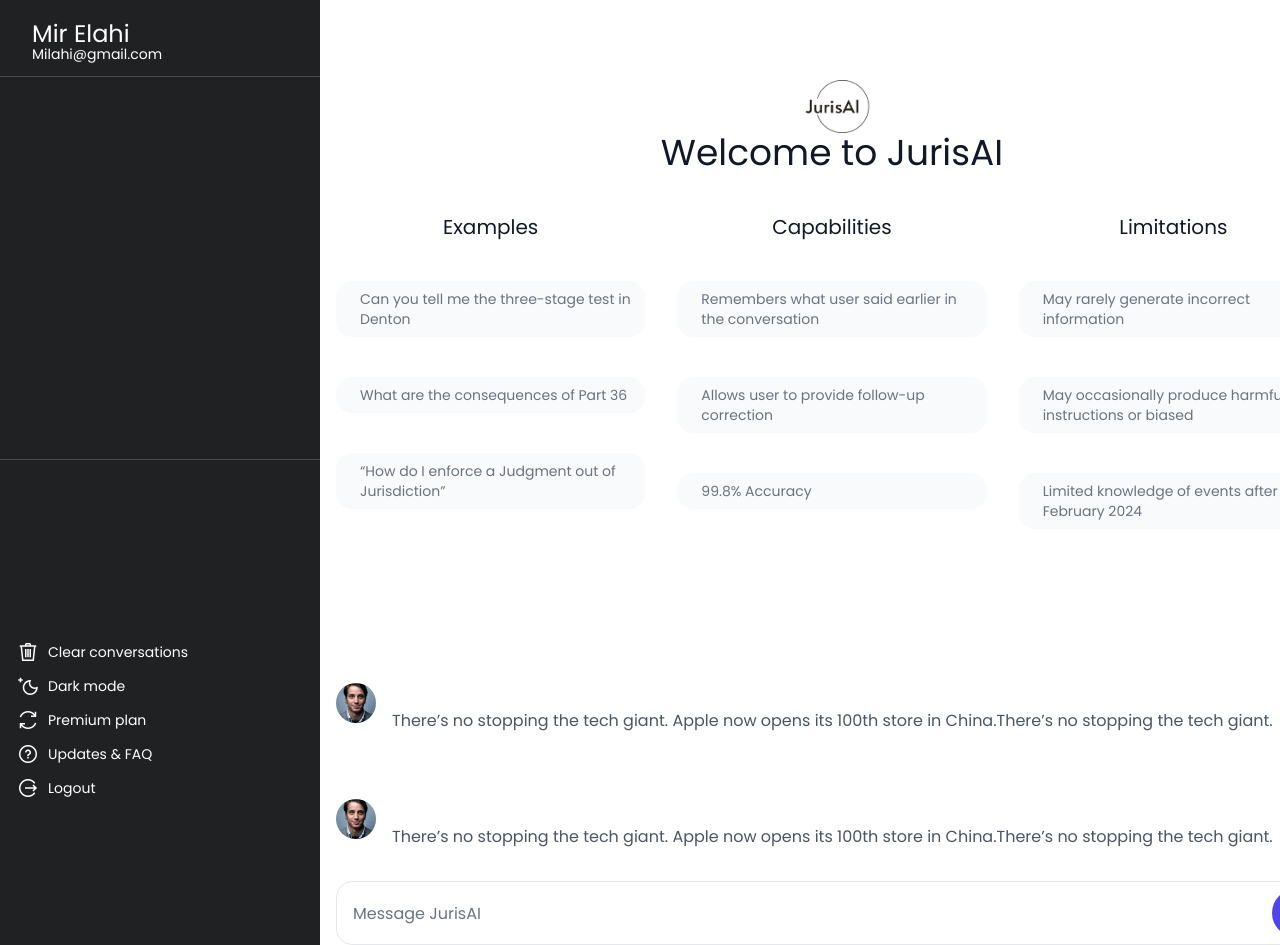
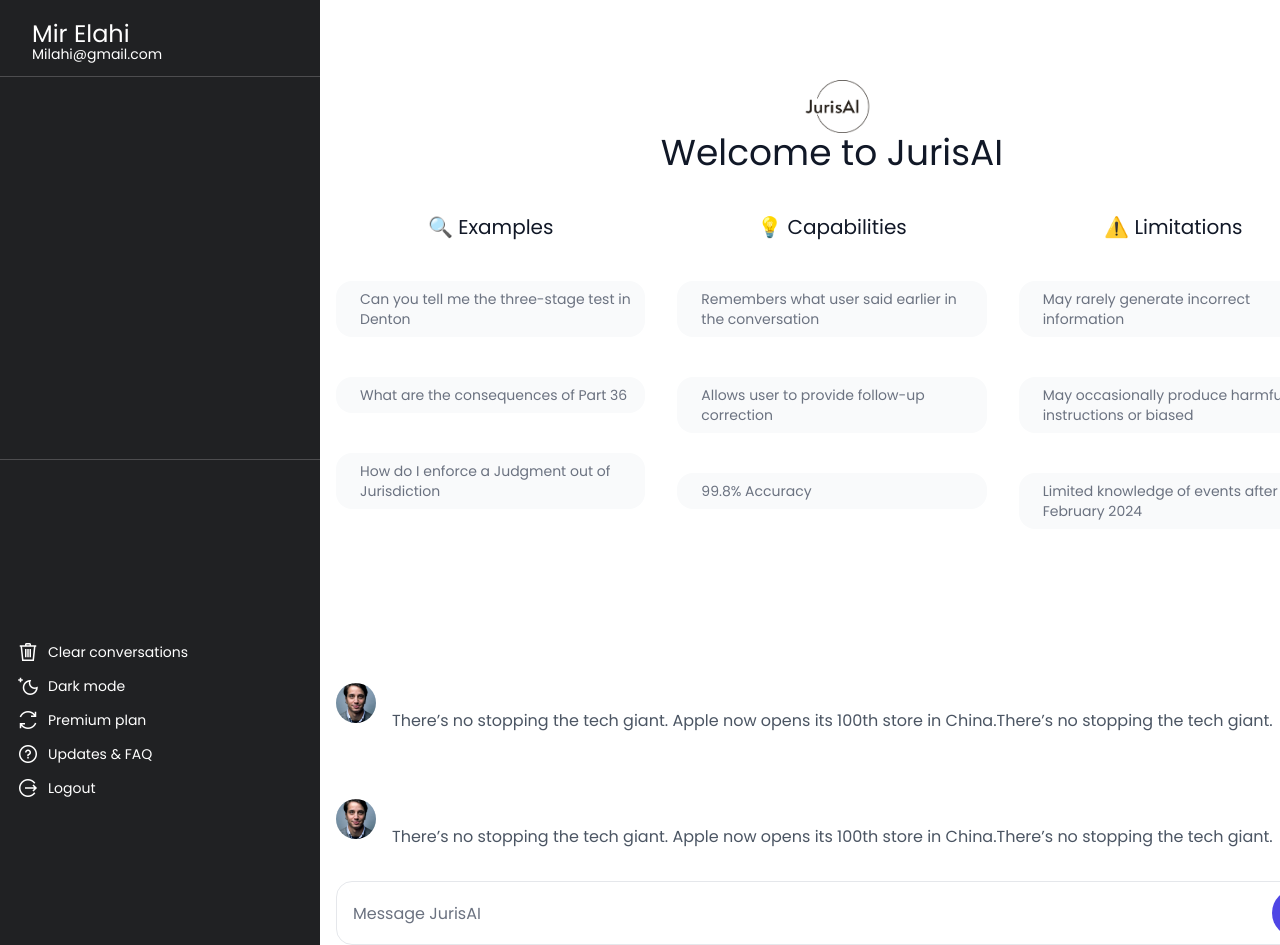
Before and after one commit to abidkarimi/JurisAI, a Next.js app: page /home-ai in a window 1280 px wide. Shown: the top 945 px of the page. Built offline with nearby package versions, Linux system fonts and the light colour scheme.

Commit message:
Added my project

```diff
--- a/src/app/home-ai/page.tsx
+++ b/src/app/home-ai/page.tsx
@@ -37,28 +37,29 @@
 const FOUNDER_DEMO: Statistic[] = [
   {
     id: "1",
-    heading: "Examples",
+    heading: "🔍 Examples",
     subHeading:
       "Can you tell me the three-stage test in Denton",
-    text:"What are the consequences of Part 36",
-    text1: "“How do I enforce a Judgment out of Jurisdiction”"
+    text: "What are the consequences of Part 36",
+    text1: "How do I enforce a Judgment out of Jurisdiction"
   },
   {
     id: "2",
-    heading: "Capabilities",
-    subHeading: "Remembers what user said earlier in   the conversation",
+    heading: "💡 Capabilities",
+    subHeading: "Remembers what user said earlier in the conversation",
     text: "Allows user to provide follow-up correction",
     text1: "99.8% Accuracy"
   },
   {
     id: "3",
-    heading: "Limitations",
+    heading: "⚠️ Limitations",
     subHeading:
       "May rarely generate incorrect information ",
     text: "May occasionally produce harmful instructions or biased",
     text1: "Limited knowledge of events after February 2024"
   },
 ];
+
 const AuthorPage: FC<AuthorPageProps> = ({ className = "" }) => {
   let [categories] = useState(["Stays", "Experiences", "Car for rent"]);
 
--- a/src/shared/Logo.tsx
+++ b/src/shared/Logo.tsx
@@ -1,6 +1,6 @@
 import React from "react";
 import logoImg from "@/images/logos/logo-no-background.png";
-import logoLightImg from "@/images/logo-light.png";
+import logoLightImg from "@/images/logos/logo-light.png";
 import LogoSvgLight from "./LogoSvgLight";
 import LogoSvg from "./LogoSvg";
 import Link from "next/link";
```
Also changed, not shown: src/images/logos/logo-light.png (added).
